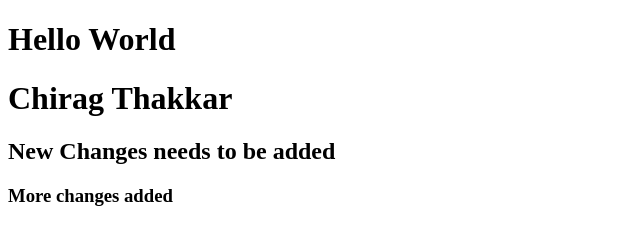
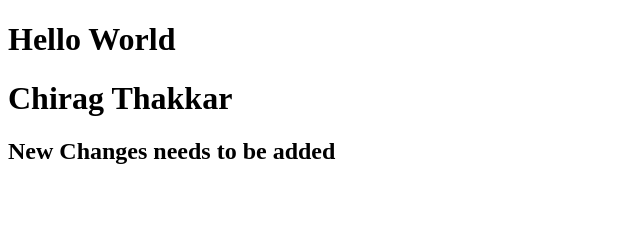
Before and after one commit to tchirag20/Node-RestApi, a plain HTML site: page index.html in a window 1280 px wide. Shown: the whole page, without its empty margins (0-640 px from the left). Drawn offline with Linux system fonts and the light colour scheme.

Commit message:
New Commit

```diff
--- a/index.html
+++ b/index.html
@@ -10,6 +10,5 @@
     <h1>Hello World</h1>
     <h1>Chirag Thakkar</h1>
     <h2>New Changes needs to be added</h2>
-    <h3>More changes added</h3>
 </body>
 </html>
```
